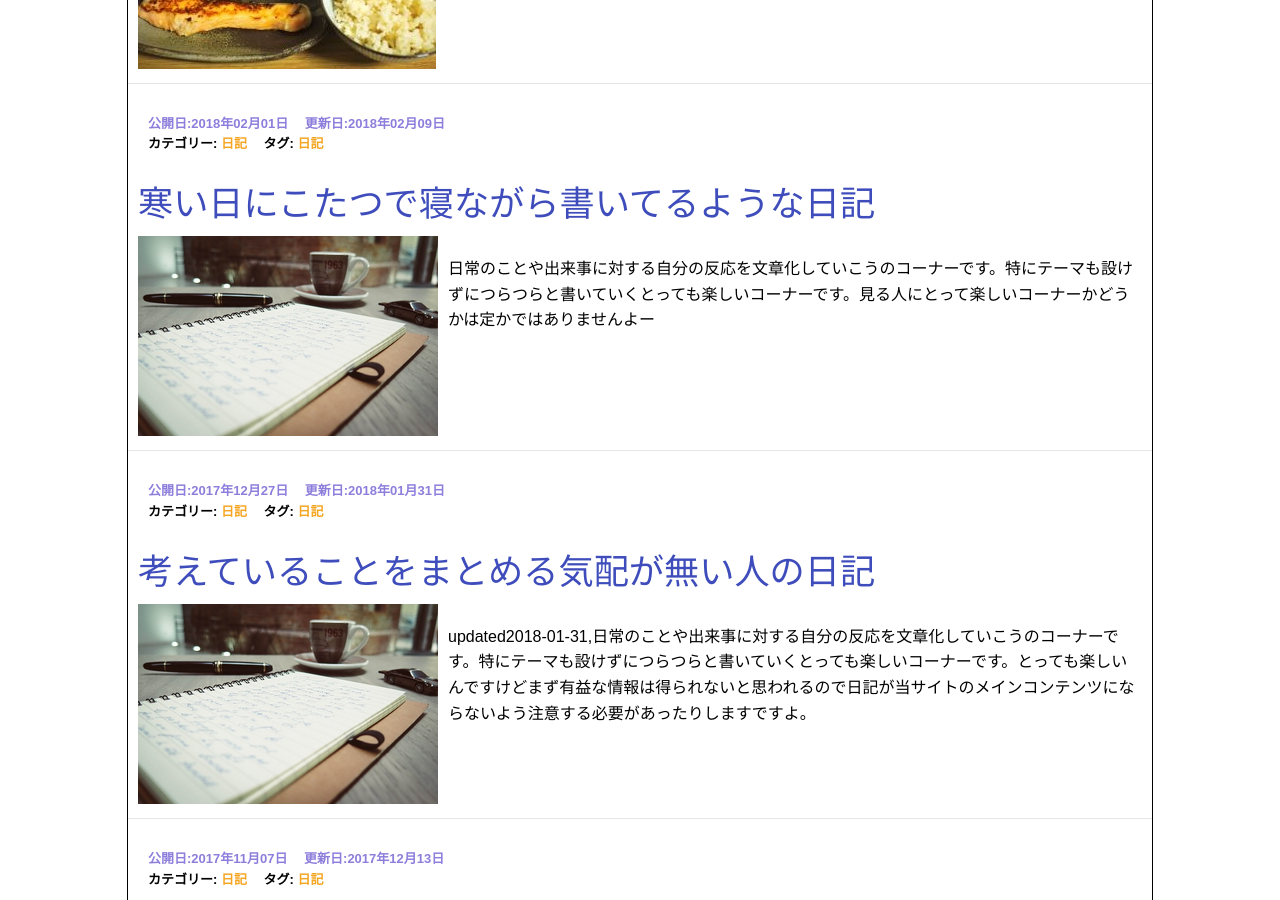
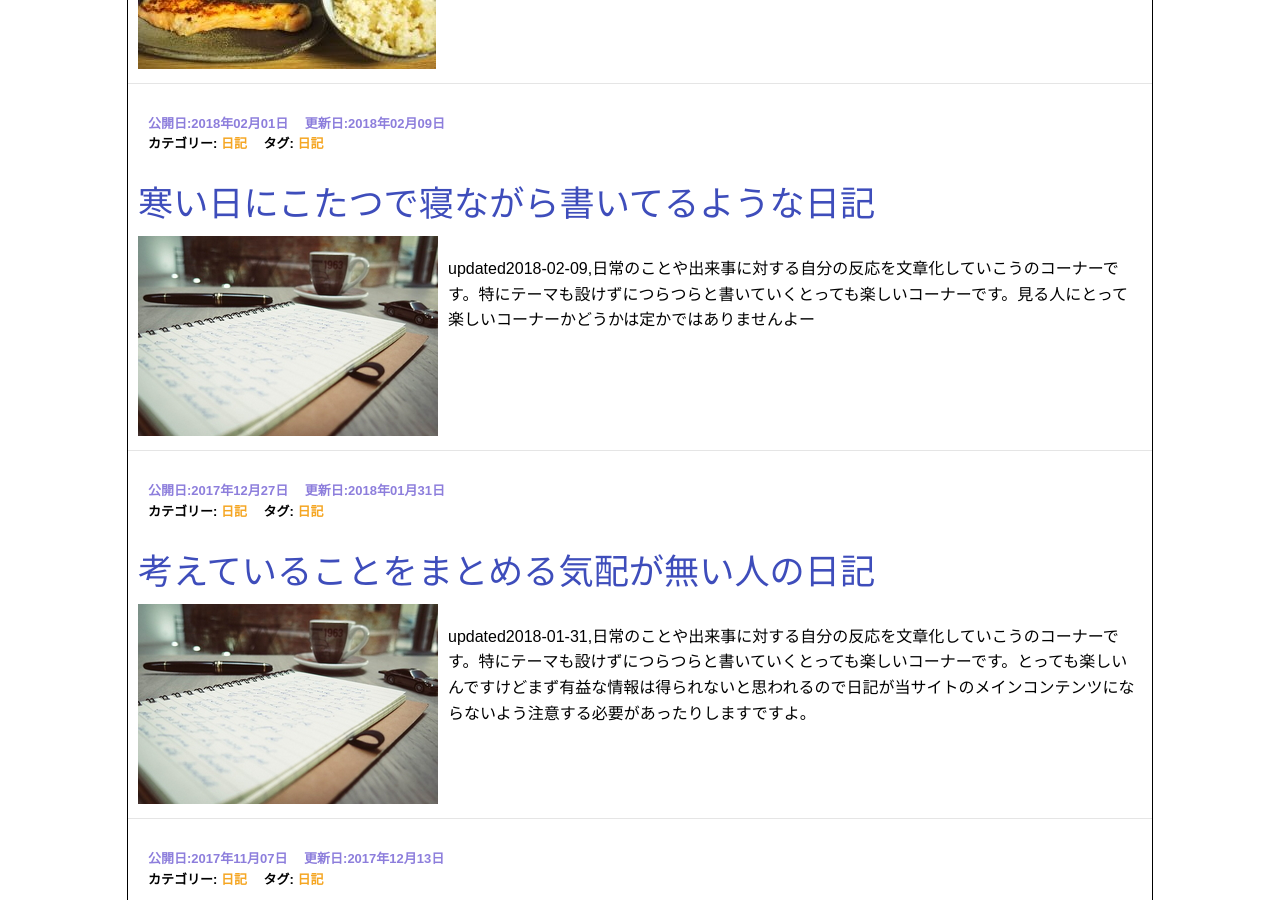
Before and after one commit to photoantenna/photoantenna.github.io, a Jekyll site: the page built from index.html, in a window 1280 px wide and 900 px high, scrolled down 544 px. Built offline with Jekyll 4.4.1, drawn with Linux system fonts in a browser that asks for light colours; the list of posts is cut into pages by our own code.

Commit message:
Update 2018-02-01-diary.md

```diff
--- a/_posts/2018-02-01-diary.md
+++ b/_posts/2018-02-01-diary.md
@@ -2,7 +2,7 @@
 layout: post
 title: "寒い日にこたつで寝ながら書いてるような日記"
 permalink: diary05
-excerpt: "日常のことや出来事に対する自分の反応を文章化していこうのコーナーです。特にテーマも設けずにつらつらと書いていくとっても楽しいコーナーです。見る人にとって楽しいコーナーかどうかは定かではありませんよー"
+excerpt: "updated2018-02-09,日常のことや出来事に対する自分の反応を文章化していこうのコーナーです。特にテーマも設けずにつらつらと書いていくとっても楽しいコーナーです。見る人にとって楽しいコーナーかどうかは定かではありませんよー"
 categories: "日記"
 tags: "日記"
 keywords: "日記, FX, バスケット取引, 米国債, ETF, 舌平目"
```
